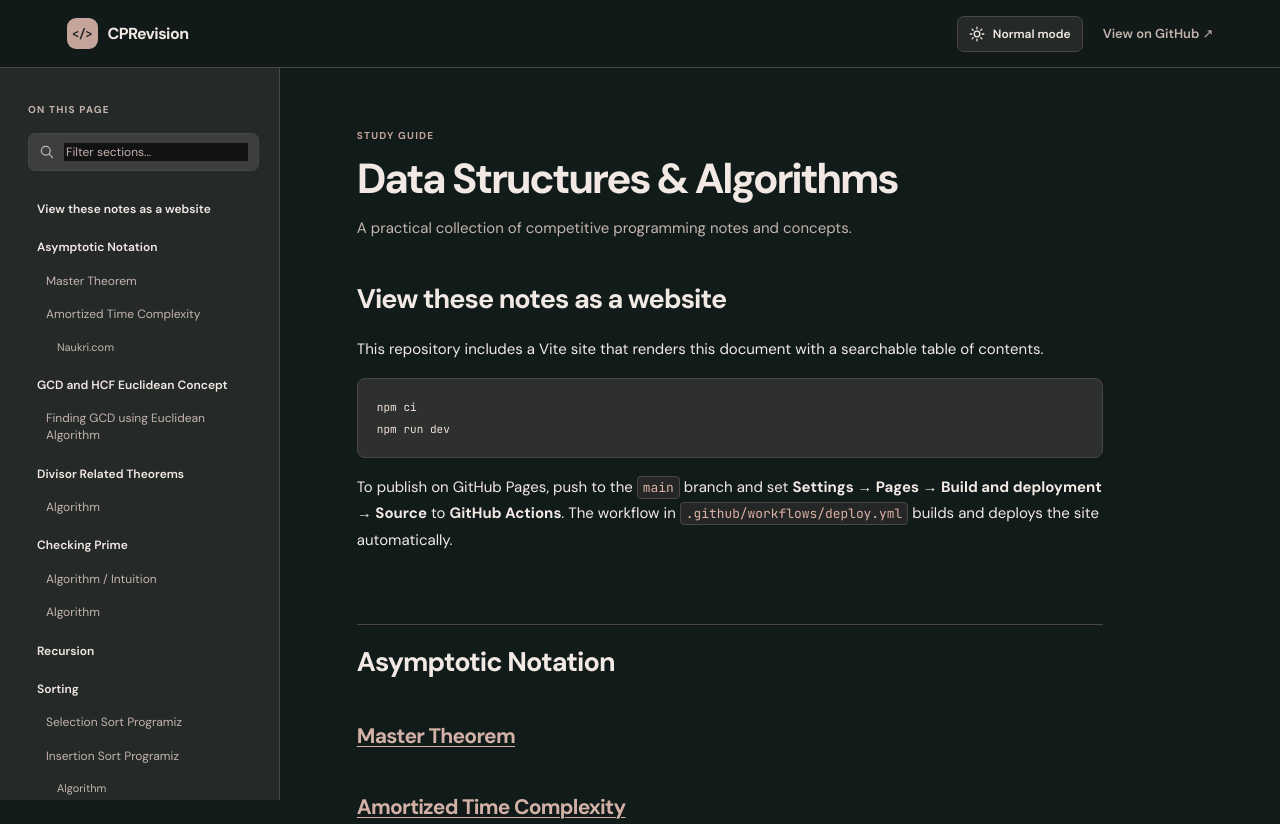
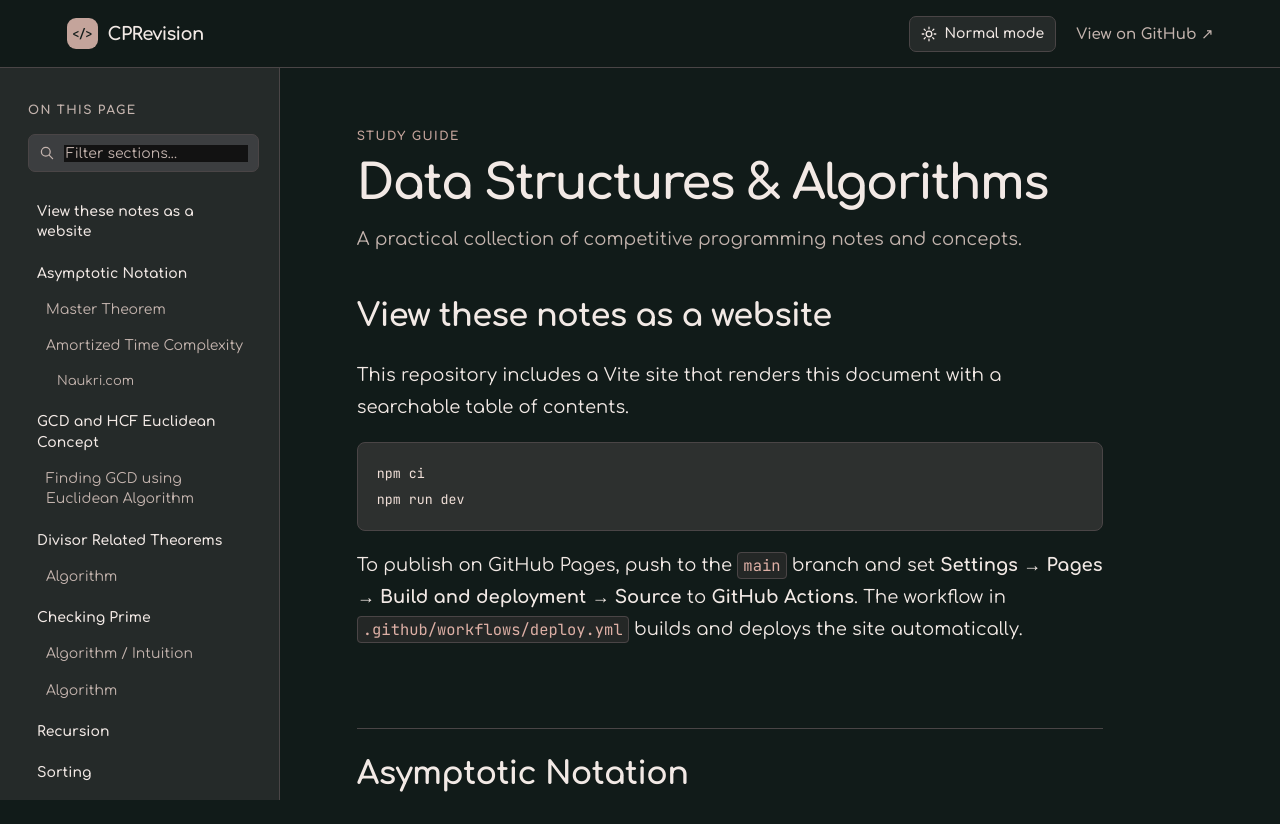
Before and after one commit to zjaweds/CPRevision, a website built with Vite: page index.html in a window 1280 px wide. Shown: the top 824 px of the page. Built offline with nearby package versions, Linux system fonts and the light colour scheme.

Commit message:
Changed font family and size

```diff
--- a/src/style.css
+++ b/src/style.css
@@ -1,7 +1,7 @@
-@import url("https://fonts.googleapis.com/css2?family=DM+Sans:wght@400;500;600;700&family=JetBrains+Mono:wght@400;500;600&display=swap");
+@import url("https://fonts.googleapis.com/css2?family=Comfortaa:wght@300;400;500;600;700&family=JetBrains+Mono:wght@400;500;600&display=swap");
 
 :root {
-  font-family: "DM Sans", sans-serif;
+  font-family: "Comfortaa", sans-serif;
   color-scheme: dark;
   color: var(--ink);
   background: var(--page-bg);
@@ -87,7 +87,7 @@ a {
   align-items: center;
   gap: 10px;
   color: var(--ink);
-  font-size: 16px;
+  font-size: 18px;
   font-weight: 700;
   letter-spacing: -0.035em;
   text-decoration: none;
@@ -107,7 +107,7 @@ a {
 
 .source-link {
   color: var(--muted);
-  font-size: 13px;
+  font-size: 15px;
   font-weight: 600;
   text-decoration: none;
 }
@@ -131,7 +131,7 @@ a {
   color: var(--ink);
   cursor: pointer;
   font: inherit;
-  font-size: 12px;
+  font-size: 14px;
   font-weight: 600;
 }
 
@@ -181,7 +181,7 @@ a {
 .sidebar-heading,
 .document-kicker {
   color: var(--muted);
-  font-size: 10px;
+  font-size: 12px;
   font-weight: 700;
   letter-spacing: 0.12em;
 }
@@ -219,7 +219,7 @@ a {
   outline: 0;
   color: var(--ink);
   font: inherit;
-  font-size: 12px;
+  font-size: 14px;
 }
 
 .search-wrap input::placeholder {
@@ -237,7 +237,7 @@ a {
   padding: 7px 9px;
   border-radius: 5px;
   color: var(--muted);
-  font-size: 12px;
+  font-size: 14px;
   line-height: 1.45;
   text-decoration: none;
   text-overflow: ellipsis;
@@ -261,7 +261,7 @@ a {
 .toc-level-3 {
   padding-left: 29px;
   color: var(--muted);
-  font-size: 11px;
+  font-size: 13px;
 }
 
 .toc-link[hidden] {
@@ -270,7 +270,7 @@ a {
 
 .toc-empty {
   color: var(--muted);
-  font-size: 12px;
+  font-size: 14px;
 }
 
 .main-content {
@@ -286,23 +286,23 @@ a {
 .page-title {
   margin: 0;
   color: var(--ink);
-  font-size: clamp(29px, 4vw, 42px);
+  font-size: clamp(32px, 4.5vw, 48px);
   font-weight: 700;
-  letter-spacing: -0.055em;
+  letter-spacing: -0.035em;
   line-height: 1.15;
 }
 
 .page-description {
   margin: 13px 0 39px;
   color: var(--muted);
-  font-size: 15px;
+  font-size: 18px;
   line-height: 1.7;
 }
 
 .markdown-body {
   min-width: 0;
   color: var(--ink);
-  font-size: 15px;
+  font-size: 18px;
   line-height: 1.78;
   overflow-wrap: anywhere;
 }
@@ -313,7 +313,7 @@ a {
 .markdown-body h4 {
   color: var(--ink);
   font-weight: 700;
-  letter-spacing: -0.035em;
+  letter-spacing: -0.02em;
   line-height: 1.35;
   scroll-margin-top: 25px;
 }
@@ -322,7 +322,7 @@ a {
   margin: 2.6em 0 0.7em;
   padding-top: 0.7em;
   border-top: 1px solid var(--line);
-  font-size: 27px;
+  font-size: 32px;
 }
 
 .markdown-body h1:first-child {
@@ -333,17 +333,17 @@ a {
 
 .markdown-body h2 {
   margin: 2em 0 0.65em;
-  font-size: 21px;
+  font-size: 26px;
 }
 
 .markdown-body h3 {
   margin: 1.65em 0 0.55em;
-  font-size: 17px;
+  font-size: 21px;
 }
 
 .markdown-body h4 {
   margin: 1.5em 0 0.5em;
-  font-size: 15px;
+  font-size: 18px;
 }
 
 .markdown-body p,
@@ -455,7 +455,7 @@ a {
   padding-top: 19px;
   border-top: 1px solid var(--line);
   color: var(--muted);
-  font-size: 12px;
+  font-size: 14px;
 }
 
 .page-footer a {
@@ -490,7 +490,7 @@ a {
   }
 
   .source-link {
-    font-size: 12px;
+    font-size: 13px;
   }
 
   .page-layout {
@@ -519,4 +519,8 @@ a {
   .page-description {
     margin-bottom: 30px;
   }
+
+  .markdown-body {
+    font-size: 17px;
+  }
 }
```
